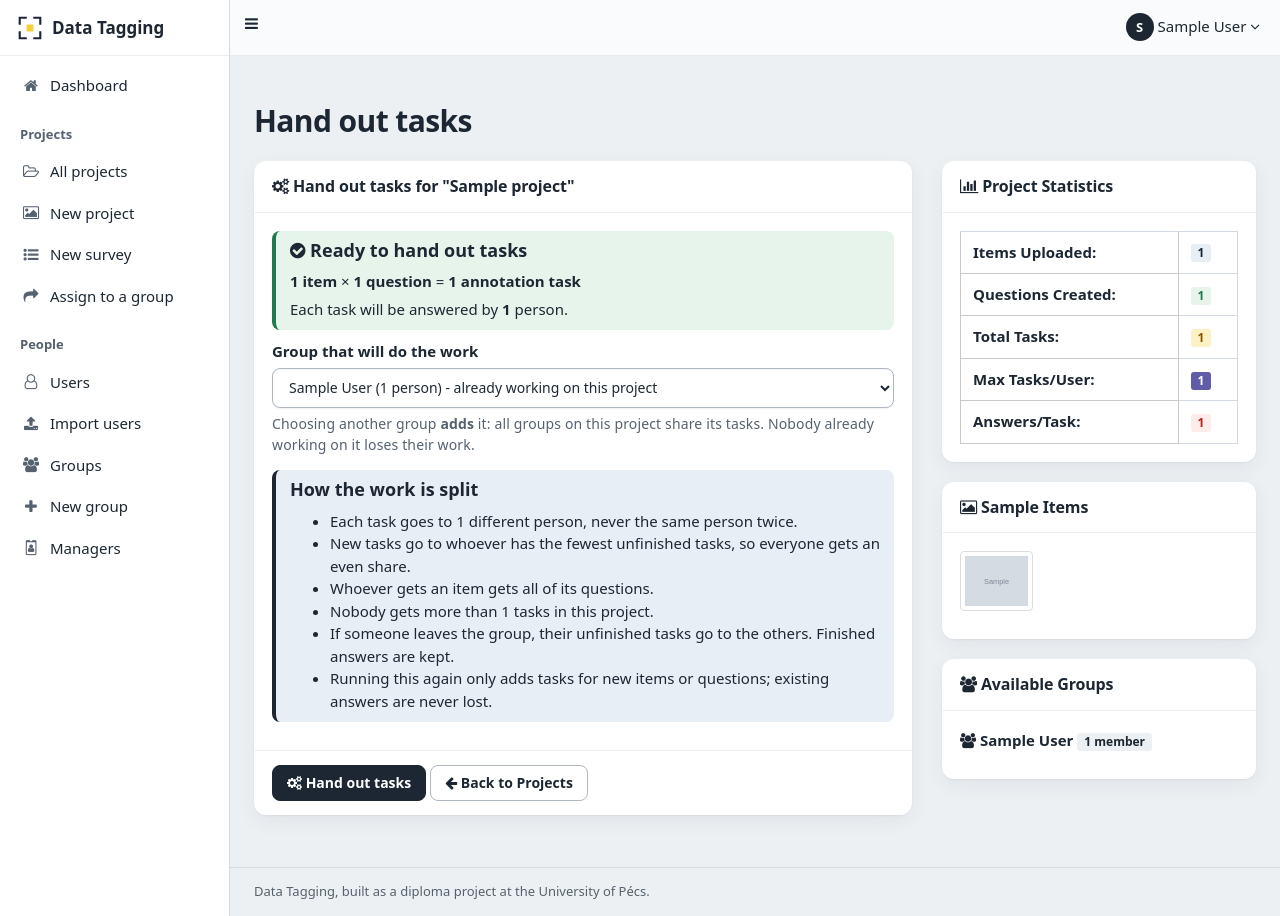
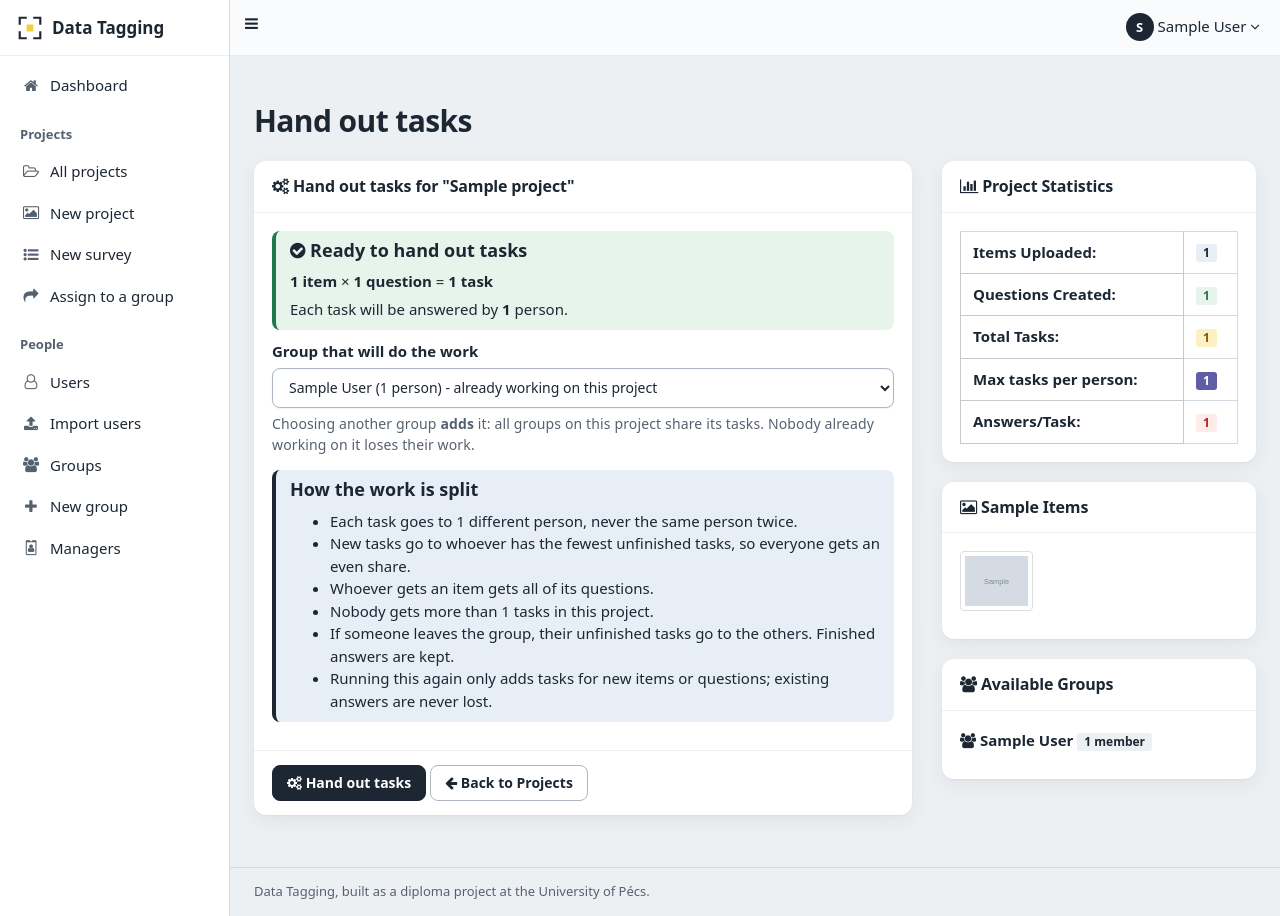
Before and after one commit to baselnasser99/Data-Tagging-Application, a Flask app: page /admin/generate-annotation-tasks/1 in a window 1280 px wide. Run offline with Flask 3, Linux system fonts and the light colour scheme; a user stored in the database is signed in; tables that the repository leaves empty hold one stand-in row (values such as "Sample post"); grey boxes marked "Sample" are stand-in pictures; some libraries are stand-ins or nearby versions.

Commit message:
Use one name for the per-person limit: Max tasks per person
The same setting was called Max Questions per User, Max Questions/User,
Max Tasks/User and Max tasks per user. Also say 'tasks' instead of
'annotation tasks' and 'people' instead of 'annotators' on screen.

```diff
--- a/application/distribution.py
+++ b/application/distribution.py
@@ -287,7 +287,7 @@ def _shortage_warning(project: Project, n_users: int) -> str:
         )
     return (
         f"Some tasks in '{project.name}' could not be given to anyone because every eligible "
-        "person has reached the 'Max tasks per user' limit. Raise the limit or add more people."
+        "person has reached the 'Max tasks per person' limit. Raise the limit or add more people."
     )
 
 
--- a/application/templates/admin/create_annotation_project.html
+++ b/application/templates/admin/create_annotation_project.html
@@ -76,7 +76,7 @@
             <div class="row">
               <div class="col-md-6">
                 <div class="form-group">
-                  <label for="max_questions_per_user">Max Questions per User</label>
+                  <label for="max_questions_per_user">Max tasks per person</label>
                   <input type="number" class="form-control" id="max_questions_per_user"
                          name="max_questions_per_user" value="100" min="1" max="1000" required>
                   <p class="help-block">Maximum tasks each person can be given.</p>
@@ -141,7 +141,7 @@
           <h3 class="box-title">Choosing an answer type</h3>
         </div>
         <div class="box-body">
-          <p><strong>Multiple choice</strong> gives answers you can count and compare. The export shows the majority answer and how much annotators agreed.</p>
+          <p><strong>Multiple choice</strong> gives answers you can count and compare. The export shows the majority answer and how much people agreed.</p>
           <p style="margin-bottom: 0;"><strong>Free text</strong> suits descriptions. Answers are exported side by side for you to read.</p>
         </div>
       </div>
--- a/application/templates/admin/edit_project_questions.html
+++ b/application/templates/admin/edit_project_questions.html
@@ -39,10 +39,10 @@
                                 </div>
                                 <div class="col-md-4">
                                     <div class="form-group">
-                                        <label for="max_questions_per_user">Max Questions Per User</label>
+                                        <label for="max_questions_per_user">Max tasks per person</label>
                                         <input type="number" class="form-control" id="max_questions_per_user" name="max_questions_per_user"
                                             value="{{ project.max_questions_per_user }}" min="1">
-                                        <p class="help-block">Maximum number of questions a user can be assigned</p>
+                                        <p class="help-block">Maximum tasks each person can be given.</p>
                                     </div>
                                 </div>
                                 <div class="col-md-4">
--- a/application/templates/admin/generate_annotation_tasks.html
+++ b/application/templates/admin/generate_annotation_tasks.html
@@ -30,7 +30,7 @@
               <h4><i class="fa fa-check-circle"></i> Ready to hand out tasks</h4>
               <p>
                 <strong>{{ plural(images|length, "item") }}</strong> × <strong>{{ plural(questions|length, "question") }}</strong> =
-                <strong>{{ plural(images|length * questions|length, "annotation task") }}</strong>
+                <strong>{{ plural(images|length * questions|length, "task") }}</strong>
               </p>
               <p>Each task will be answered by <strong>{{ project.answers_per_task }}</strong> {{ "person" if project.answers_per_task == 1 else "different people" }}.</p>
             </div>
@@ -104,7 +104,7 @@
               <td><span class="badge bg-yellow">{{ images|length * questions|length }}</span></td>
             </tr>
             <tr>
-              <th>Max Tasks/User:</th>
+              <th>Max tasks per person:</th>
               <td><span class="badge bg-purple">{{ project.max_questions_per_user }}</span></td>
             </tr>
             <tr>
--- a/application/templates/admin/project_dashboard.html
+++ b/application/templates/admin/project_dashboard.html
@@ -74,7 +74,7 @@
                             {% if project.is_annotation_project %}
                             <dt>Questions per Image:</dt>
                             <dd>{{ project.questions_per_image }}</dd>
-                            <dt>Max Questions per User:</dt>
+                            <dt>Max tasks per person:</dt>
                             <dd>{{ project.max_questions_per_user }}</dd>
                             <dt>Answers per Task:</dt>
                             <dd>{{ project.answers_per_task }}</dd>
--- a/application/templates/admin/upload_images.html
+++ b/application/templates/admin/upload_images.html
@@ -72,7 +72,7 @@
               <td>{{ project.name }}</td>
             </tr>
             <tr>
-              <th>Max Questions/User:</th>
+              <th>Max tasks per person:</th>
               <td>{{ project.max_questions_per_user }}</td>
             </tr>
             <tr>
--- a/application/templates/admin/view_annotation_project.html
+++ b/application/templates/admin/view_annotation_project.html
@@ -89,7 +89,7 @@
               <td><span class="badge bg-blue">{{ 'Images and audio' if stats.total_audio and stats.total_audio < stats.total_images else ('Audio' if stats.total_audio else 'Images') }}</span></td>
             </tr>
             <tr>
-              <th>Max Questions per User:</th>
+              <th>Max tasks per person:</th>
               <td>{{ project.max_questions_per_user }}</td>
             </tr>
             <tr>
```
Also changed, not shown: tests/test_distribution.py (+1 -1 lines).
